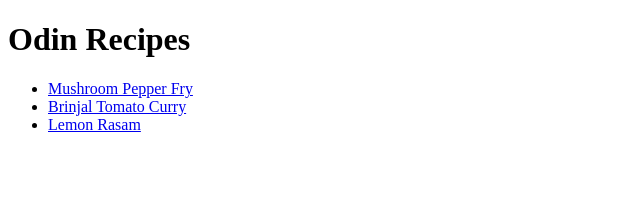
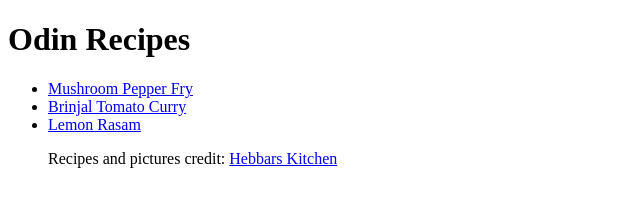
Before and after one commit to causewayrms/odin-recipes, a plain HTML site: page index.html in a window 1280 px wide. Shown: the whole page, without its empty margins (0-640 px from the left). Drawn offline with Linux system fonts and the light colour scheme.

Commit message:
Add recipes credit

```diff
--- a/index.html
+++ b/index.html
@@ -13,5 +13,6 @@
         <li><a href="./recipes/brinjal-tomato-curry.html">Brinjal Tomato Curry</a></li>
         <li><a href="./recipes/lemon-rasam.html">Lemon Rasam</a></li>
     </ol>
+    <p>Recipes and pictures credit: <a href="https://hebbarskitchen.com/" target="_blank">Hebbars Kitchen</a></p>
 </body>
 </html>
```
